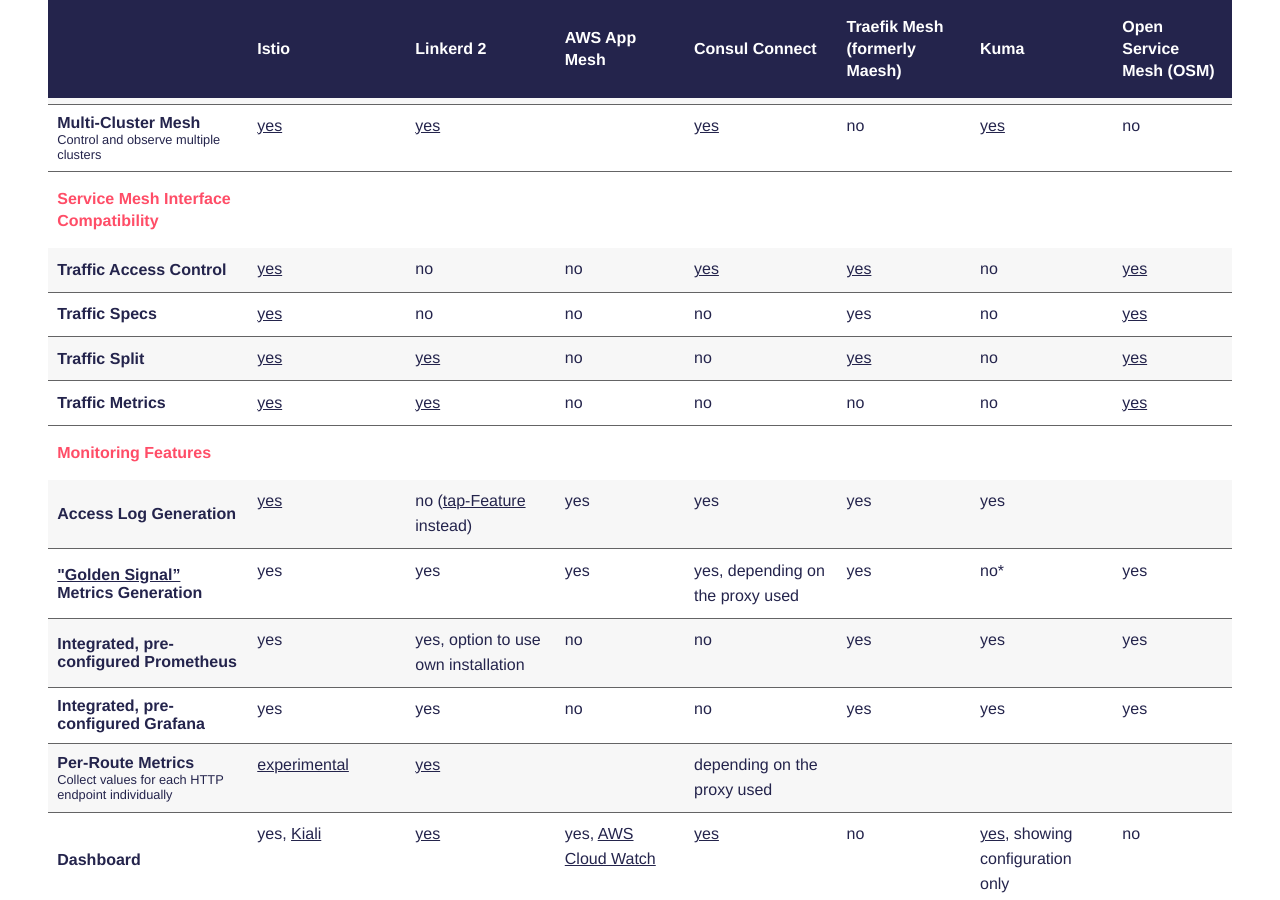
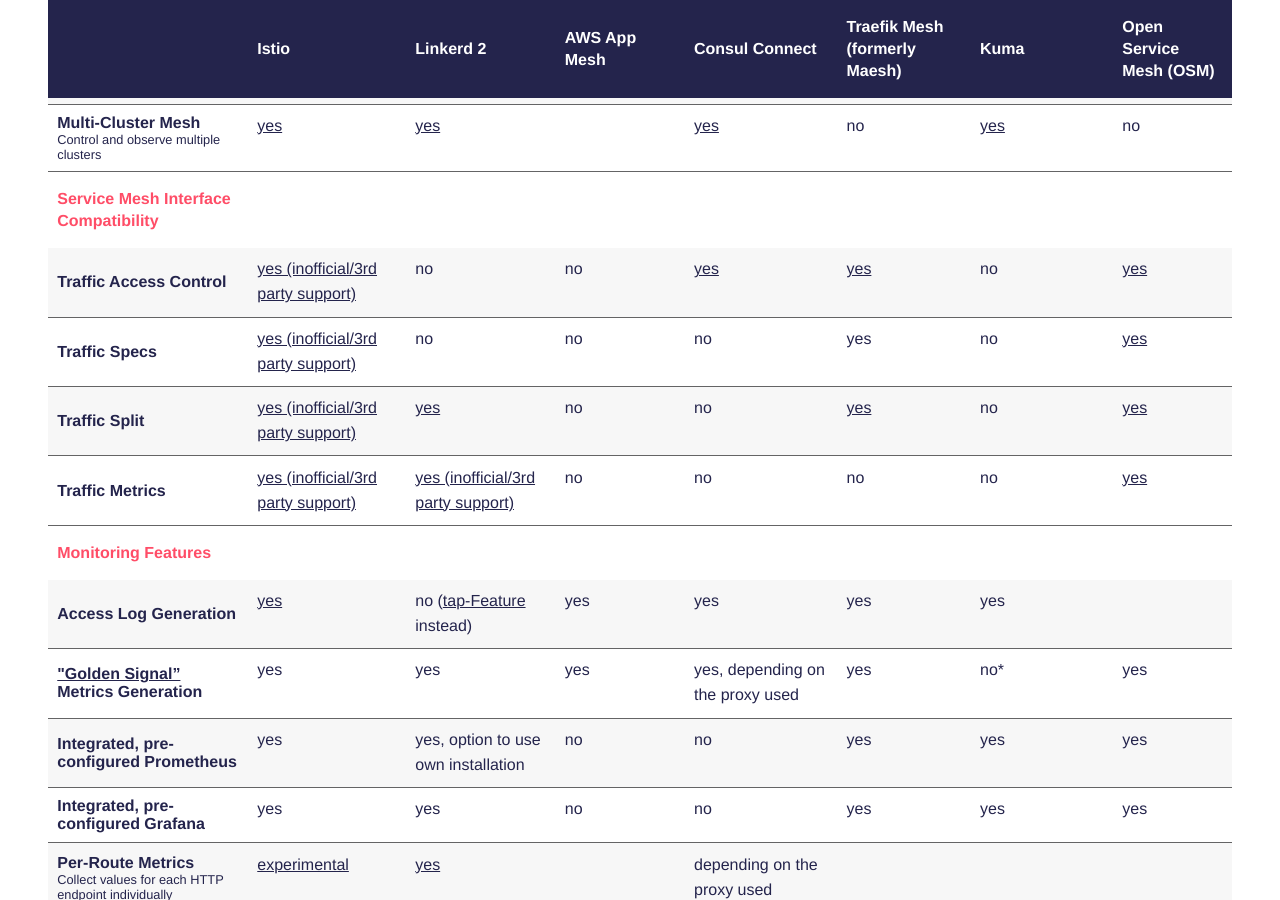
Before and after one commit to servicemesh-es/servicemesh.es, a Jekyll site: the page built from index.md, in a window 1280 px wide and 900 px high, scrolled down 6996 px. Built offline with Jekyll 4.4.1, drawn with Linux system fonts in a browser that asks for light colours; some web fonts are replaced.

Commit message:
Make clear that it's inofficial/3rd party support

```diff
--- a/_includes/comparison.html
+++ b/_includes/comparison.html
@@ -244,7 +244,7 @@
     <tbody>
       <tr>
         <th scope="row">Traffic Access Control</th>
-        <td><a href="https://github.com/servicemeshinterface/smi-adapter-istio" target="_blank">yes</a></td>
+        <td><a href="https://github.com/servicemeshinterface/smi-adapter-istio" target="_blank">yes (inofficial/3rd party support)</a></td>
         <td>no</td>
         <td>no</td>
         <td><a href="https://github.com/hashicorp/consul-smi-controller" target="_blank">yes</a></td>
@@ -254,7 +254,7 @@
       </tr>
       <tr>
         <th scope="row">Traffic Specs</th>
-        <td><a href="https://github.com/servicemeshinterface/smi-adapter-istio" target="_blank">yes</a></td>
+        <td><a href="https://github.com/servicemeshinterface/smi-adapter-istio" target="_blank">yes (inofficial/3rd party support)</a></td>
         <td>no</td>
         <td>no</td>
         <td>no</td>
@@ -264,7 +264,7 @@
       </tr>
       <tr>
         <th scope="row">Traffic Split</th>
-        <td><a href="https://github.com/servicemeshinterface/smi-adapter-istio" target="_blank">yes</a></td>
+        <td><a href="https://github.com/servicemeshinterface/smi-adapter-istio" target="_blank">yes (inofficial/3rd party support)</a></td>
         <td><a href="https://linkerd.io/2/features/traffic-split/" target="_blank">yes</a></td>
         <td>no</td>
         <td>no</td>
@@ -274,8 +274,8 @@
       </tr>
       <tr>
         <th scope="row">Traffic Metrics</th>
-        <td><a href="https://github.com/servicemeshinterface/smi-metrics/tree/master/pkg/istio" target="_blank">yes</a></td>
-        <td><a href="https://github.com/servicemeshinterface/smi-metrics/tree/master/pkg/linkerd" target="_blank">yes</a></td>
+        <td><a href="https://github.com/servicemeshinterface/smi-metrics/tree/master/pkg/istio" target="_blank">yes (inofficial/3rd party support)</a></td>
+        <td><a href="https://github.com/servicemeshinterface/smi-metrics/tree/master/pkg/linkerd" target="_blank">yes (inofficial/3rd party support)</a></td>
         <td>no</td>
         <td>no</td>
         <td>no</td>
```
